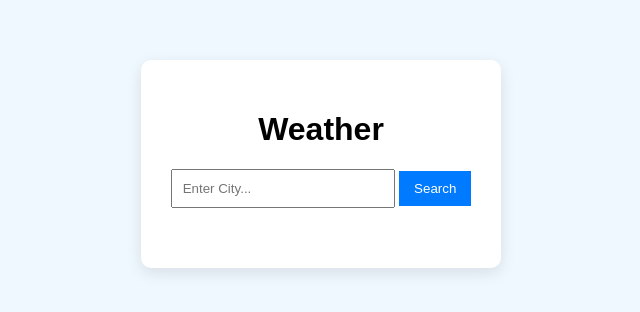
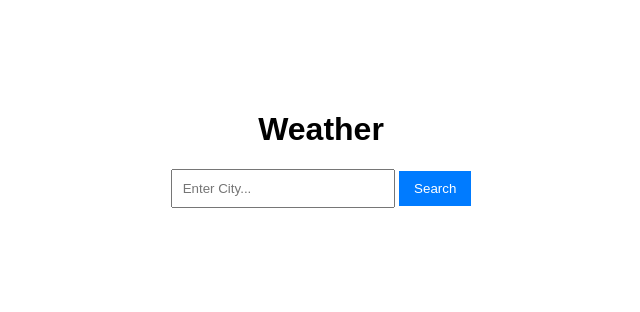
Before and after one commit to nathanschmid08/WebNux, an Electron app: page TEST-DVL/APPS/weather/index.html in a window 1280 px wide. Shown: the part 244-556 px from the top of the page, without its empty margins (319-959 px from the left). Drawn offline with Linux system fonts and the light colour scheme.

Commit message:
made some improvements with the apps

```diff
--- a/TEST-DVL/APPS/calculator/style.css
+++ b/TEST-DVL/APPS/calculator/style.css
@@ -9,7 +9,7 @@
     display: flex;
     justify-content: center;
     align-items: center;
-    background-color: #1e1e1e;
+    background-color: #2c2c2c;
     font-family: 'Segoe UI', sans-serif;
   }
 
@@ -17,7 +17,6 @@
     background-color: #2c2c2c;
     padding: 20px;
     border-radius: 16px;
-    box-shadow: 0 0 20px #000;
   }
 
   #display {
--- a/TEST-DVL/APPS/weather/style.css
+++ b/TEST-DVL/APPS/weather/style.css
@@ -1,6 +1,6 @@
 body {
     font-family: Arial, sans-serif;
-    background: #f0f8ff;
+    background: white;
     display: flex;
     justify-content: center;
     align-items: center;
@@ -12,7 +12,6 @@ body {
     background: white;
     padding: 30px;
     border-radius: 10px;
-    box-shadow: 0 5px 15px rgba(0, 0, 0, 0.1);
 }
 
 input {
```
Also changed, not shown: TEST-DVL/index.html (+4 -0 lines).
